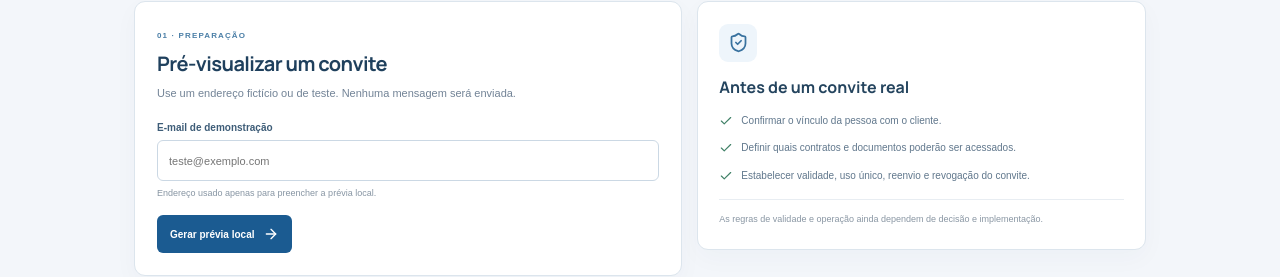
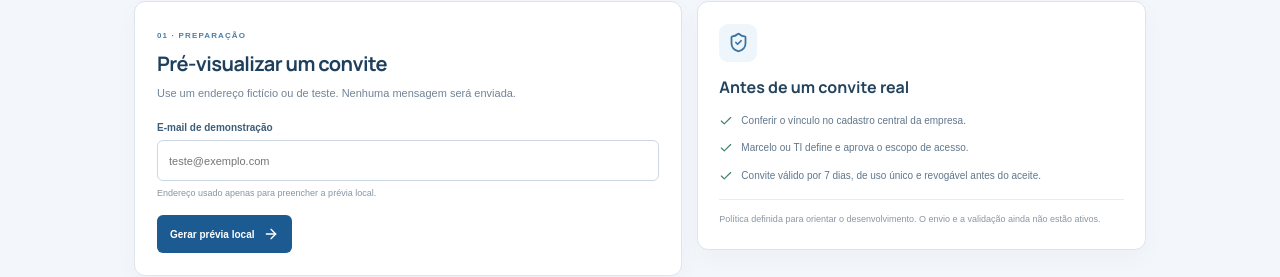
Before and after one commit to berger33/gruposegsystemseguranca, a Next.js app: page /admin/portal/convites in a window 1280 px wide. Shown: the part 410-687 px from the top of the page. Built offline with nearby package versions, Linux system fonts and the light colour scheme.

Commit message:
docs: register client portal access decisions
Co-authored-by: arena-agent <297053741+arena-agent@users.noreply.github.com>

```diff
--- a/src/app/admin/portal/convites/page.tsx
+++ b/src/app/admin/portal/convites/page.tsx
@@ -65,11 +65,11 @@ export default function InvitationFlowPreviewPage() {
               <span className={styles.rulesIcon}><ShieldCheck size={21} /></span>
               <h2>Antes de um convite real</h2>
               <ul>
-                <li><Check size={14} /> Confirmar o vínculo da pessoa com o cliente.</li>
-                <li><Check size={14} /> Definir quais contratos e documentos poderão ser acessados.</li>
-                <li><Check size={14} /> Estabelecer validade, uso único, reenvio e revogação do convite.</li>
+                <li><Check size={14} /> Conferir o vínculo no cadastro central da empresa.</li>
+                <li><Check size={14} /> Marcelo ou TI define e aprova o escopo de acesso.</li>
+                <li><Check size={14} /> Convite válido por 7 dias, de uso único e revogável antes do aceite.</li>
               </ul>
-              <p>As regras de validade e operação ainda dependem de decisão e implementação.</p>
+              <p>Política definida para orientar o desenvolvimento. O envio e a validação ainda não estão ativos.</p>
             </aside>
           </div>
         ) : stage === "email" ? (
@@ -79,8 +79,8 @@ export default function InvitationFlowPreviewPage() {
             <div className={styles.mailBody}>
               <p>Olá,</p>
               <p>A equipe do Grupo SEG System poderá convidar clientes a acessar a futura Área do Cliente após confirmar a identidade e o vínculo de atendimento.</p>
-              <div className={styles.fakeLink}><span>O link de acesso será disponibilizado após a implementação.</span><strong>LINK NÃO GERADO</strong></div>
-              <p>Nesta demonstração não foi enviado e-mail, criado código de acesso ou concedida autorização.</p>
+              <div className={styles.fakeLink}><span>Convite previsto: válido por 7 dias e de uso único. Link real não é gerado nesta prévia.</span><strong>LINK NÃO GERADO</strong></div>
+              <p>Após a implementação, a pessoa confirmará o e-mail e definirá uma senha. O vínculo será conferido no cadastro central; Marcelo ou TI aprovará o escopo. Nenhuma dessas ações acontece nesta demonstração.</p>
               <p>Grupo SEG System</p>
             </div>
             <div className={styles.previewActions}><button className={styles.secondary} type="button" onClick={() => setStage("compose")}><ArrowLeft size={15} /> Voltar</button><button className={styles.primary} type="button" onClick={() => setStage("acceptance")}>Ver tela de aceite <ArrowRight size={16} /></button></div>
@@ -91,7 +91,7 @@ export default function InvitationFlowPreviewPage() {
               <span className={styles.acceptanceIcon}><UserRoundCheck size={23} /></span>
               <span className={styles.cardKicker}>03 · EXPERIÊNCIA DA PESSOA CONVIDADA</span>
               <h2>Este convite ainda não está ativo.</h2>
-              <p>O fluxo real deverá validar um link assinado e confirmar o vínculo antes de permitir a criação de uma conta.</p>
+              <p>O fluxo real deverá aceitar o convite uma única vez, confirmar o e-mail e consultar o cadastro central antes de criar a conta e liberar somente o escopo aprovado por Marcelo ou TI.</p>
               <label htmlFor="invite-code">Código ou link de convite</label>
               <input id="invite-code" type="text" value="Nenhum código foi gerado nesta prévia" readOnly />
               <button className={styles.disabledAction} type="button" disabled>Aceite indisponível</button>
@@ -101,7 +101,8 @@ export default function InvitationFlowPreviewPage() {
               <h3><ShieldCheck size={18} /> Verificações necessárias</h3>
               <div><CircleCheck size={17} /><span><strong>Vínculo confirmado</strong><small>Uma pessoa autorizada verifica a relação com o cliente.</small></span></div>
               <div><CircleCheck size={17} /><span><strong>Permissões definidas</strong><small>O acesso é limitado ao escopo aprovado no servidor.</small></span></div>
-              <div><CircleAlert size={17} /><span><strong>Política do convite pendente</strong><small>Validade, uso único, cancelamento e reenvio precisam ser definidos.</small></span></div>
+              <div><CircleCheck size={17} /><span><strong>Convite com prazo e uso limitados</strong><small>Prazo de 7 dias; uso único; revogável antes do aceite.</small></span></div>
+              <div><CircleCheck size={17} /><span><strong>Entrada com senha e e-mail confirmado</strong><small>O cliente confirma o e-mail e define uma senha após aceitar o convite.</small></span></div>
               <button className={styles.secondary} type="button" onClick={() => setStage("email")}><ArrowLeft size={15} /> Voltar à mensagem</button>
             </aside>
           </section>
```
Also changed, not shown: 2 other files (tests, documents, lock files or other folders).
